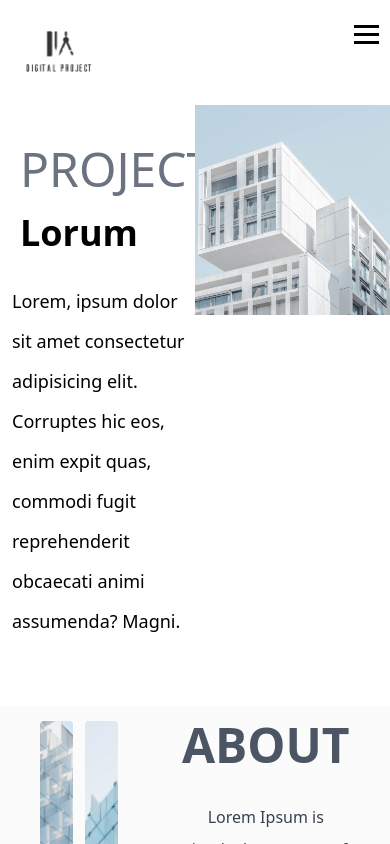
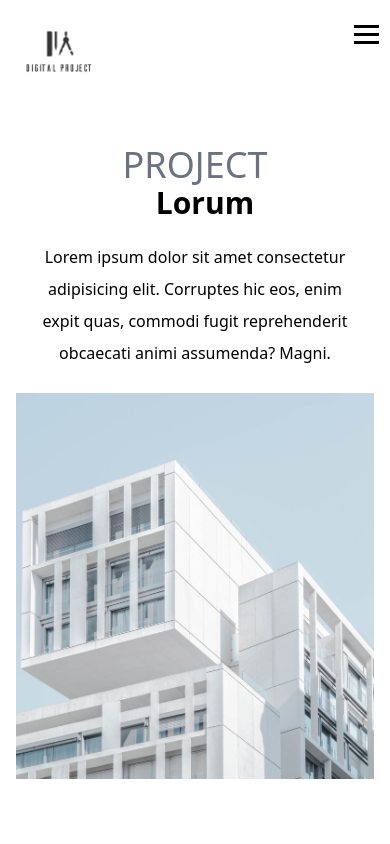
Before and after one commit to Hamza-Yaseen1/Architex-web, a Next.js app: page / in a window 390 px wide. Shown: the top 844 px of the page. Built offline with nearby package versions, Linux system fonts and the light colour scheme.

Commit message:
"Updated Hero  responsive design elements."

```diff
--- a/src/app/Components/hero.tsx
+++ b/src/app/Components/hero.tsx
@@ -1,28 +1,29 @@
 import Image from 'next/image';
-import "./hero.css"
+import "./hero.css";
+
 function Hero() {
   return (
     <>
-       <section className="container flex justify-evenly mt-4">
-        <div className="content h-fit w-1/2">
-          <h1 className="title text-5xl text-gray-500 pt-10 p-5">PROJECT</h1>
-          <h2 className='text-4xl pl-5 font-bold'>Lorum</h2>
-          <h3 className='text-lg leading-10 pt-7 pl-3'>Lorem, ipsum dolor sit amet consectetur adipisicing elit. Corruptes hic eos, enim expit quas, commodi fugit reprehenderit obcaecati animi assumenda? Magni.
+      <section className="container mx-auto flex flex-col md:flex-row justify-evenly items-center mt-4 px-4">
+        <div className="content h-fit w-full md:w-1/2 text-center md:text-left">
+          <h1 className="title text-4xl md:text-5xl text-gray-500 pt-10 px-5">PROJECT</h1>
+          <h2 className="text-3xl md:text-4xl pl-5 font-bold">Lorum</h2>
+          <h3 className="text-base md:text-lg leading-8 md:leading-10 pt-5 md:pt-7 px-3">
+            Lorem ipsum dolor sit amet consectetur adipisicing elit. Corruptes hic eos, enim expit quas, commodi fugit reprehenderit obcaecati animi assumenda? Magni.
           </h3>
         </div>
-        <div className='h-fit w-1/2'>
-         <Image
-        src={"/images/hero.png"}
-        alt='main image'
-        height={800}
-        width={770}/>
-    </div>
-
-
-    </section>
-
-  </>
-)
+        <div className="h-fit w-full md:w-1/2 flex justify-center mt-6 md:mt-0">
+          <Image
+            src="/images/hero.png"
+            alt="main image"
+            height={800}
+            width={770}
+            className="max-w-full h-auto"
+          />
+        </div>
+      </section>
+    </>
+  );
 }
 
-export default Hero
+export default Hero;
```
